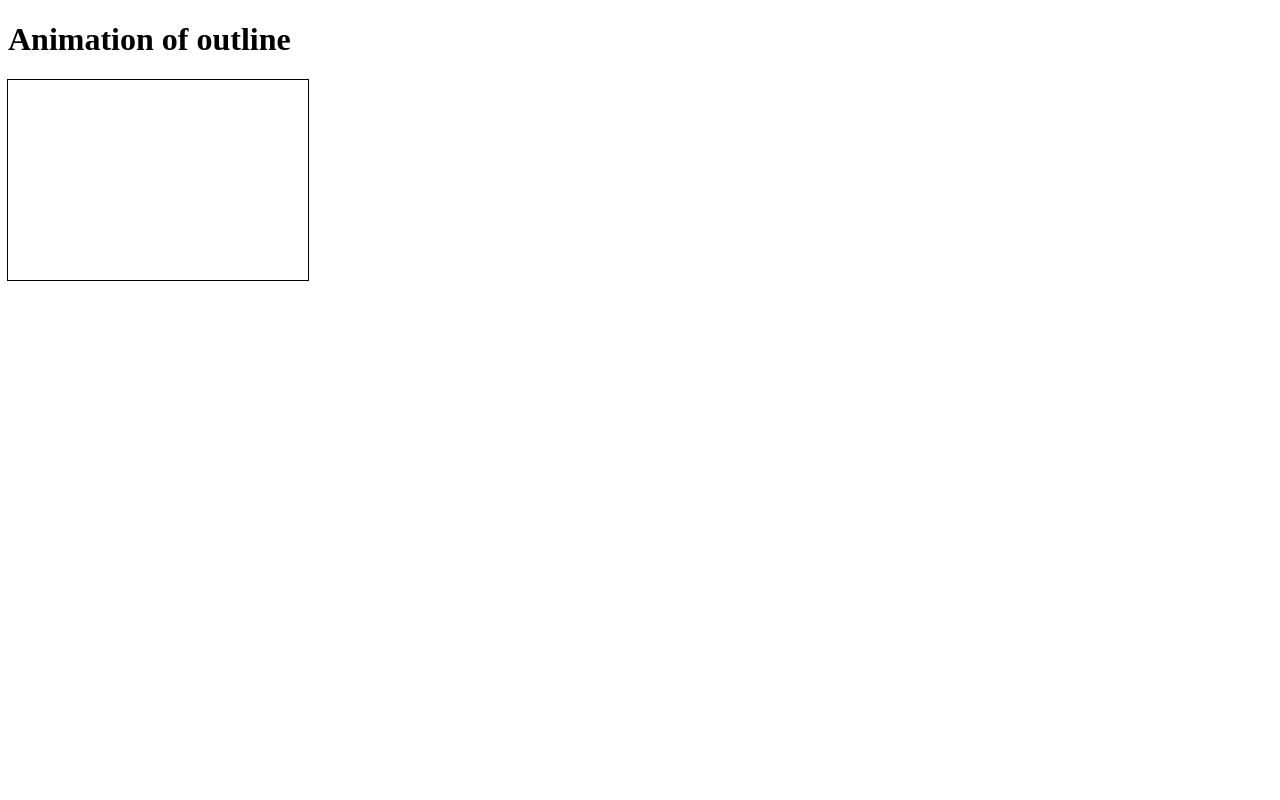
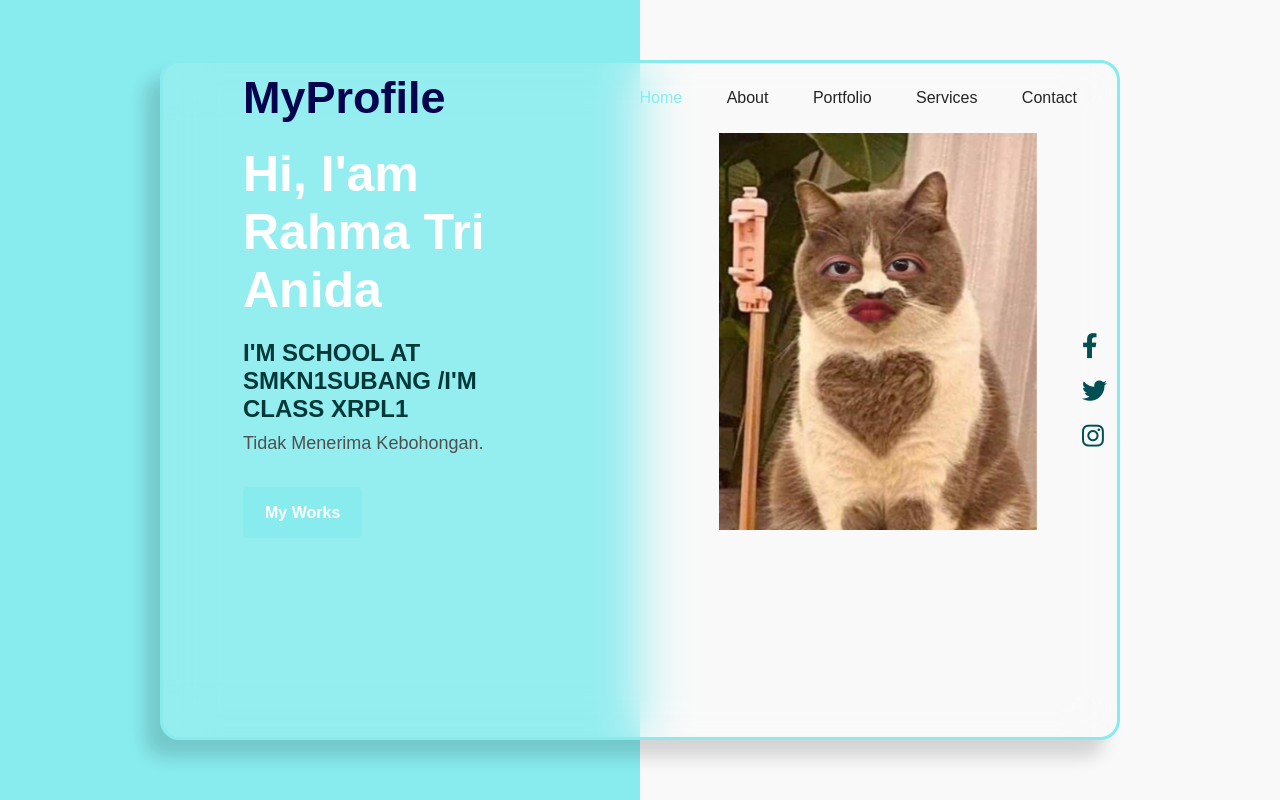
Before and after one commit to Anida04/html, a plain HTML site: page index.html in a window 1280 px wide. Drawn offline with Linux system fonts and the light colour scheme.

Commit message:
Add files via upload

```diff
--- a/index.html
+++ b/index.html
@@ -1,24 +1,52 @@
 <!DOCTYPE html>
-<html>
+<html lang="en">
 <head>
-<style>
-#myDIV {
-  width: 300px;
-  height: 200px;
-  outline: 1px solid black;
-  animation: mymove 5s infinite;
-}
+    <meta charset="UTF-8">
+    <meta http-equiv="X-UA-Compatible" content="IE=edge">
+    <meta name="viewport" content="width=device-width, initial-scale=1.0">
+    <title>Portfolio</title>
 
-@keyframes mymove {
-  50% {outline: 15px solid darkgreen;}
-}
-</style>
+    <!-- Link Icon -->
+    <link rel="stylesheet" href="https://cdnjs.cloudflare.com/ajax/libs/font-awesome/6.3.0/css/all.min.css">
+
+    <!-- link File CSS -->
+    <link rel="stylesheet" href="style.css">
 </head>
 <body>
+    <div class="contanier">
+        <div class="hero">
+            <nav>
+                <a href="#" class="logo">MyProfile</a>
 
-<h1>Animation of outline</h1>
+                <div class="nav-links">
+                    <a class="active" href="#">home</a>
+                    <a href="#">about</a>
+                    <a href="#">portfolio</a>
+                    <a href="#">services</a>
+                    <a href="#">contact</a>
+                </div>
+            </nav>
 
-<div id="myDIV"></div>
+            <div class="content">
+                <div class="div-text">
+                    <h1>Hi, I'am Rahma Tri Anida</h1>
+                    <h4>I'M SCHOOL AT SMKN1SUBANG
+                        /I'M CLASS XRPL1</h4>
+                    <p>Tidak Menerima Kebohongan.</p>
+                        <a href="#" class="btn">My Works</a>
+                </div>
 
+                <div class="div-img">
+                    <img src="cat2.jpg" alt="">
+                </div>
+            </div>
+
+            <div class="soc-link">
+                <a href=""><i class="fa-brands fa-facebook-f"></i></a>
+                <a href=""><i class="fa-brands fa-twitter"></i></a>
+                <a href=""><i class="fa-brands fa-instagram"></i></a>
+            </div>
+        </div>
+    </div>
 </body>
 </html>
--- /dev/null
+++ b/style.css
@@ -0,0 +1,189 @@
+*{
+    padding: 0;
+    margin: 0;
+    box-sizing: border-box;
+    font-family: sans-serif;
+    text-decoration: none;
+}
+.contanier{
+    width: 100%;
+    height: 100vh;
+    background-color: #f9f9f9;
+    display: flex;
+    justify-content: center;
+    align-items: center;
+}
+.contanier::before{
+    content: '';
+    position: absolute;
+    height: 100%;
+    width: 50%;
+    top: 0;
+    left: 0;
+    background-color: #88ebee;
+}
+.contanier .hero{
+    position: relative;
+    z-index: 10;
+    height: 85vh;
+    width: 75%;
+    background: rgba(255, 255, 255, 0.1);
+    backdrop-filter: blur(25px);
+    border: 3px solid #88ebee;
+    border-radius: 20px;
+    box-shadow: -15px 17px 17px rgba(10, 10, 10, 0.15);
+    padding: 0 40px 0 80px;
+}
+.hero nav{
+    display: flex;
+    justify-content: space-between;
+    align-items: center;
+    height: 70px;
+    width: 100%;
+}
+.hero nav .logo{
+    color: #04034e;
+    font-size: 45px;
+    font-weight: bold;
+}
+.hero nav .nav-links a {
+    color: #242424;
+    margin-left: 40px;
+    text-transform: capitalize;
+    transition: 0.3s;
+}
+.hero nav .nav-links a:hover,
+.hero nav .nav-links a.active{
+    color: #88ebee;
+}
+.hero .content{
+    display: flex;
+    justify-content: space-between;
+    align-items: center;
+    padding-right: 40px;
+}
+.hero .content .div-text{
+    width: 40%;
+}
+.hero .content .div-text h1{
+    margin-bottom: 20px;
+    font-size: 50px;
+    color: #fff;
+}
+.hero .content .div-text h4{
+    color: #00383a;
+    font-size: 24px;
+    margin-bottom: 10px;
+}
+.hero .content .div-text p{
+    color: #4f4f4f;
+    margin-bottom: 50px;
+    font-size: 18px;
+}
+.hero .content .div-text .btn{
+    padding: 15px 20px;
+    background-color: #88ebee;
+    border: 2px solid #88ebee;
+    color: #fff;
+    border-radius: 5px;
+    font-weight: bold;
+}
+.hero .content .div-text .btn:hover{
+    color: #034346;
+    transition: 0.3s;
+    background-color: transparent;
+}
+
+.soc-link{
+    position: absolute;
+    top: 50%;
+    right: 10px;
+    transform: translateY(-50%);
+    display: flex;
+    flex-direction: column;
+}
+.soc-link a i{
+    font-size: 25px;
+    cursor: pointer;
+    color: #014f52;
+    margin-bottom: 20px;
+    transition: 0.4s;
+}
+.soc-link a i:hover{
+    color: #004749;
+}
+
+.hero .content .div-img{
+    width: 40%;
+}
+.hero .content .div-img img{
+    width: 100%;
+}
+/* animation */
+
+.hero .logo,
+.hero .content .div-text h1,
+.hero .content .div-text h4,
+.hero .content .div-text .btn{
+    position: relative;
+    top: 50px;
+    animation: slide-top .5s linear forwards;
+    opacity: 0;
+}
+.hero .logo{
+    animation-delay: 0.2s;
+}
+.hero .content .div-text h1{
+    animation-delay: 0.5s;
+}
+.hero .content .div-text h4{
+    animation-delay: 0.9s;
+}
+.hero .content .div-text .btn{
+    animation-delay: 1.8s;
+}
+@keyframes slide-top{
+    0%{
+        top: 50px;
+        opacity: 0;
+    }
+    100%{
+        top: 0;
+        opacity: 1;
+    }
+}
+
+.hero .content .div-text p{
+    position: relative;
+    left: 100px;
+    animation: slide-right .5s linear forwards;
+    animation-delay: 1.3s;
+    opacity: 0;
+}
+@keyframes slide-right{
+    0%{
+        left: 100px;
+        opacity: 0;
+    }
+    100%{
+        left: 0;
+        opacity: 1;
+    }
+}
+
+.hero .content .div-img img{
+    opacity: 0;
+    transform: scale(0.8);
+    animation: fade-img .5s linear forwards;
+    animation-delay: 2.1s;
+}
+@keyframes fade-img{
+    0%{
+        opacity: 0;
+        transform: scale(0.8);
+    }
+    100%{
+        opacity: 1;
+        transform: scale(1);
+    }
+}
```
Also changed, not shown: cat2.jpg (added).
